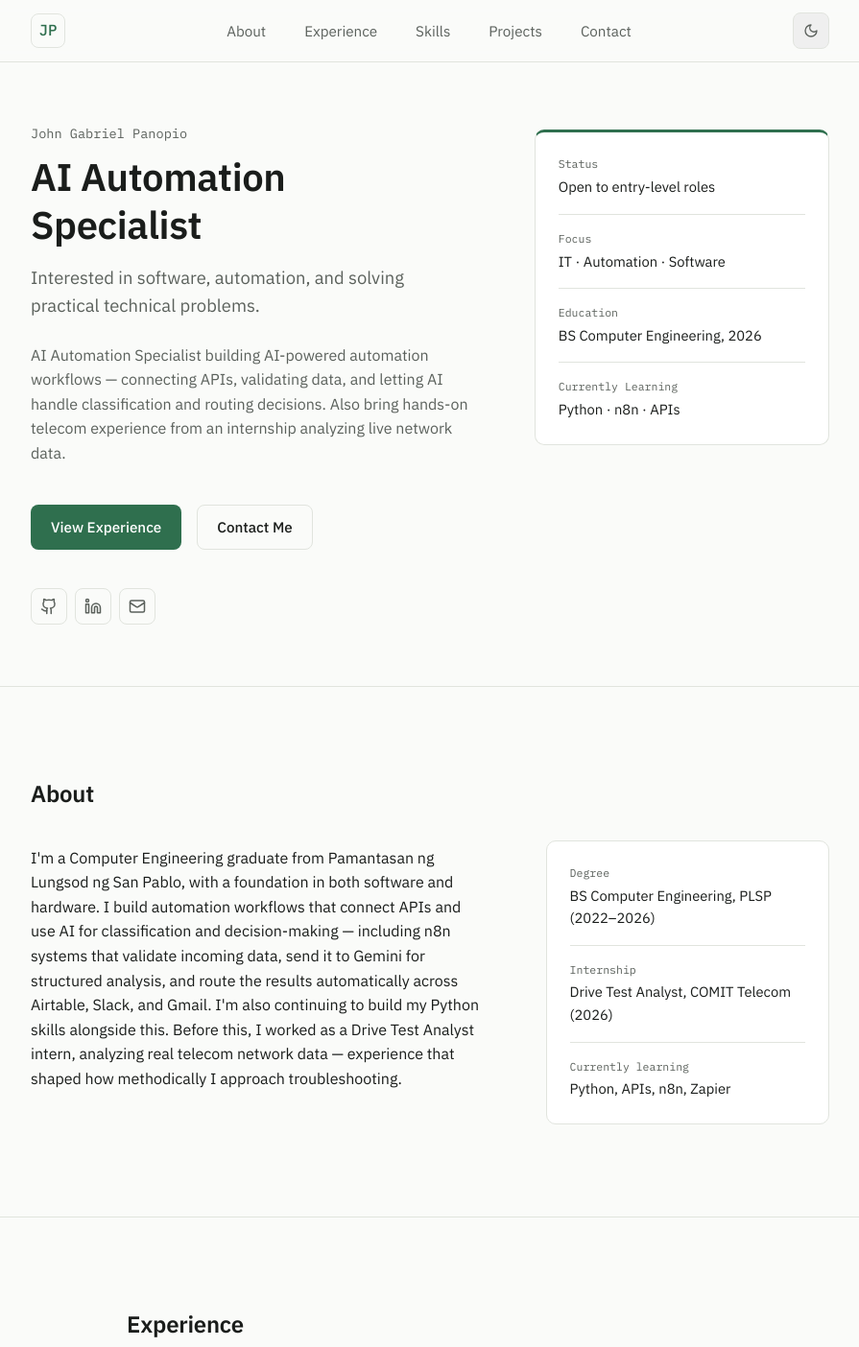
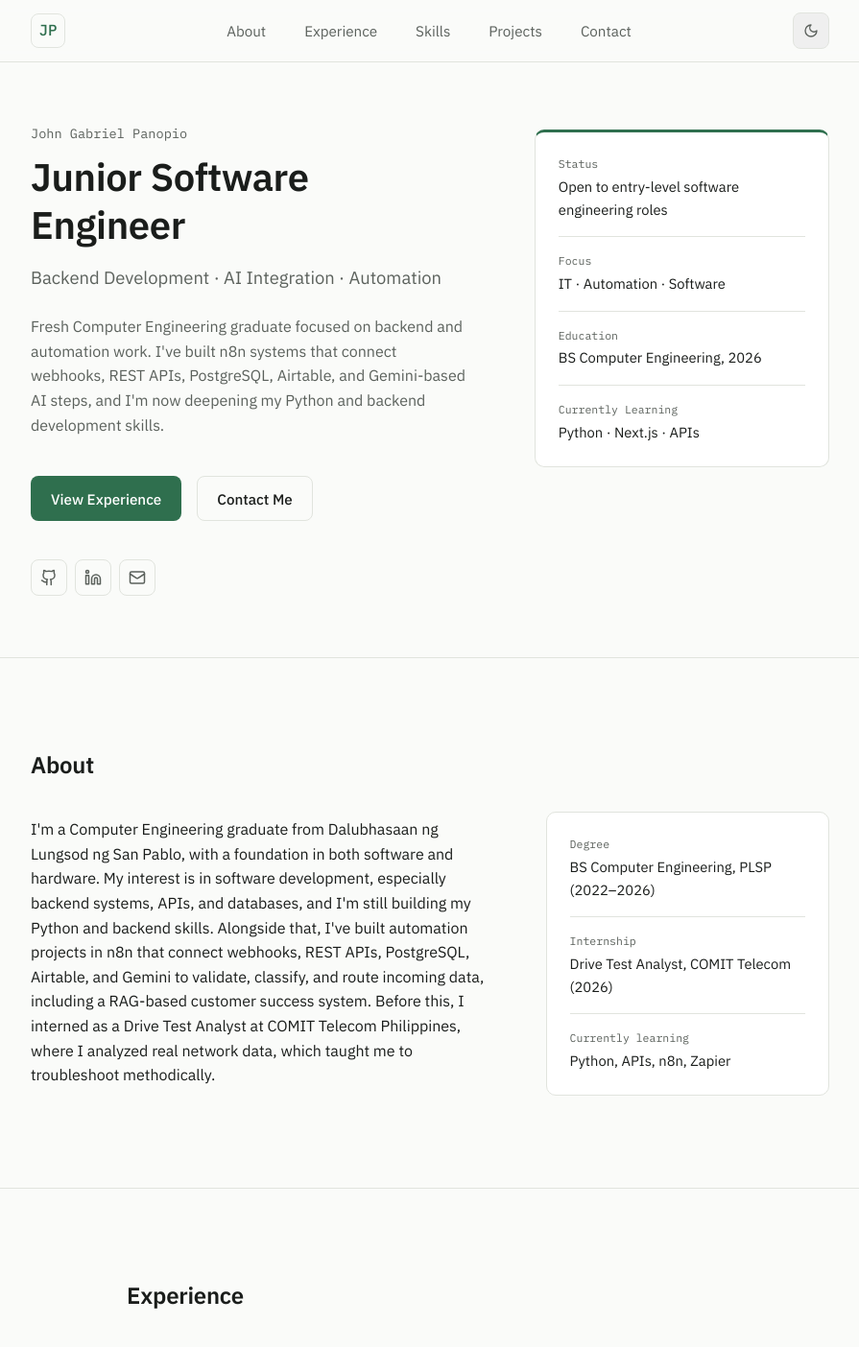
Before and after one commit to Azarath-max/Portfolio-Site, a React (Vite) app: page / in a window 1280 px wide. Shown: the top 1404 px of the page at 96% size, without its empty margins (192-1087 px from the left). Built offline with nearby package versions, Linux system fonts and the light colour scheme.

Commit message:
Portfolio update && git push

```diff
--- a/src/data/portfolioData.js
+++ b/src/data/portfolioData.js
@@ -7,12 +7,13 @@ export const profile = {
   name: "John Gabriel L. Panopio",
   shortName: "John Gabriel Panopio",
   initials: "JP",
-  titleLine1: "AI Automation ",
-  titleLine2: "Specialist",
   tagline:
     "Interested in software, automation, and solving practical technical problems.",
+  titleLine1: "Junior Software",
+  titleLine2: "Engineer",
+  tagline: "Backend Development · AI Integration · Automation",
   summary:
-    "AI Automation Specialist building AI-powered automation workflows — connecting APIs, validating data, and letting AI handle classification and routing decisions. Also bring hands-on telecom experience from an internship analyzing live network data.",
+    "Fresh Computer Engineering graduate focused on backend and automation work. I've built n8n systems that connect webhooks, REST APIs, PostgreSQL, Airtable, and Gemini-based AI steps, and I'm now deepening my Python and backend development skills.",
   email: "cpe.panopio.johngabriel@gmail.com",
   links: {
     github: "https://github.com/Azarath-max",
@@ -20,13 +21,13 @@ export const profile = {
   },
 };
 
-export const about = `I'm a Computer Engineering graduate from Pamantasan ng Lungsod ng San Pablo, with a foundation in both software and hardware. I build automation workflows that connect APIs and use AI for classification and decision-making — including n8n systems that validate incoming data, send it to Gemini for structured analysis, and route the results automatically across Airtable, Slack, and Gmail. I'm also continuing to build my Python skills alongside this. Before this, I worked as a Drive Test Analyst intern, analyzing real telecom network data — experience that shaped how methodically I approach troubleshooting.`;
+export const about = `I'm a Computer Engineering graduate from Dalubhasaan ng Lungsod ng San Pablo, with a foundation in both software and hardware. My interest is in software development, especially backend systems, APIs, and databases, and I'm still building my Python and backend skills. Alongside that, I've built automation projects in n8n that connect webhooks, REST APIs, PostgreSQL, Airtable, and Gemini to validate, classify, and route incoming data, including a RAG-based customer success system. Before this, I interned as a Drive Test Analyst at COMIT Telecom Philippines, where I analyzed real network data, which taught me to troubleshoot methodically.`;
 
 export const quickFacts = [
-  { label: "Status", value: "Open to entry-level roles" },
+  { label: "Status", value: "Open to entry-level software engineering roles" },
   { label: "Focus", value: "IT · Automation · Software" },
   { label: "Education", value: "BS Computer Engineering, 2026" },
-  { label: "Currently Learning", value: "Python · n8n · APIs" },
+  { label: "Currently Learning", value: "Python · Next.js · APIs" },
 ];
 
 export const highlights = [
@@ -67,11 +68,11 @@ export const skillGroups = [
   },
   {
     category: "Backend & APIs",
-    skills: ["Node.js", "Express", "FastAPI", "REST APIs"],
+    skills: ["Node.js", "FastAPI", "REST APIs"],
   },
   {
     category: "Data",
-    skills: ["PostgreSQL", "MongoDB", "SQL", "JSON"],
+    skills: ["PostgreSQL", "SQL", "JSON"],
   },
   {
     category: "Automation",
```
